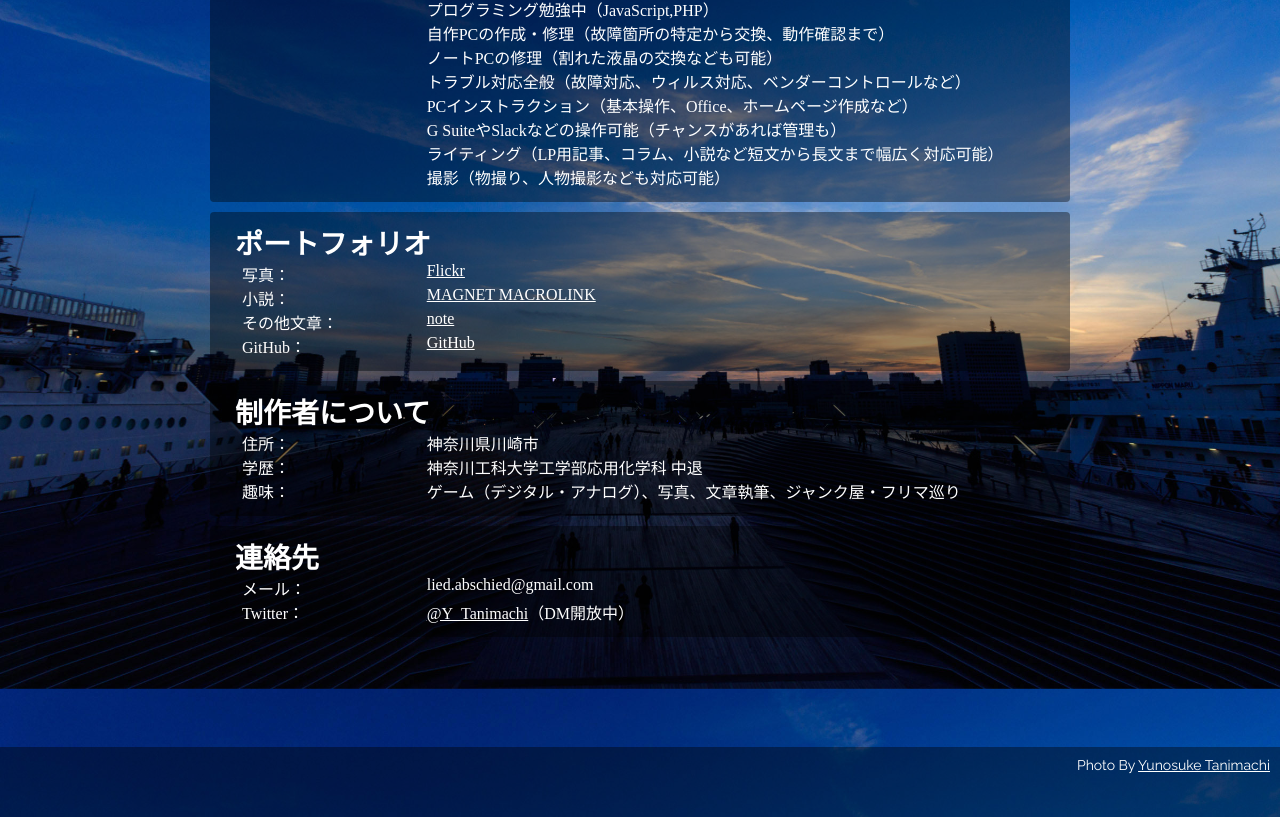
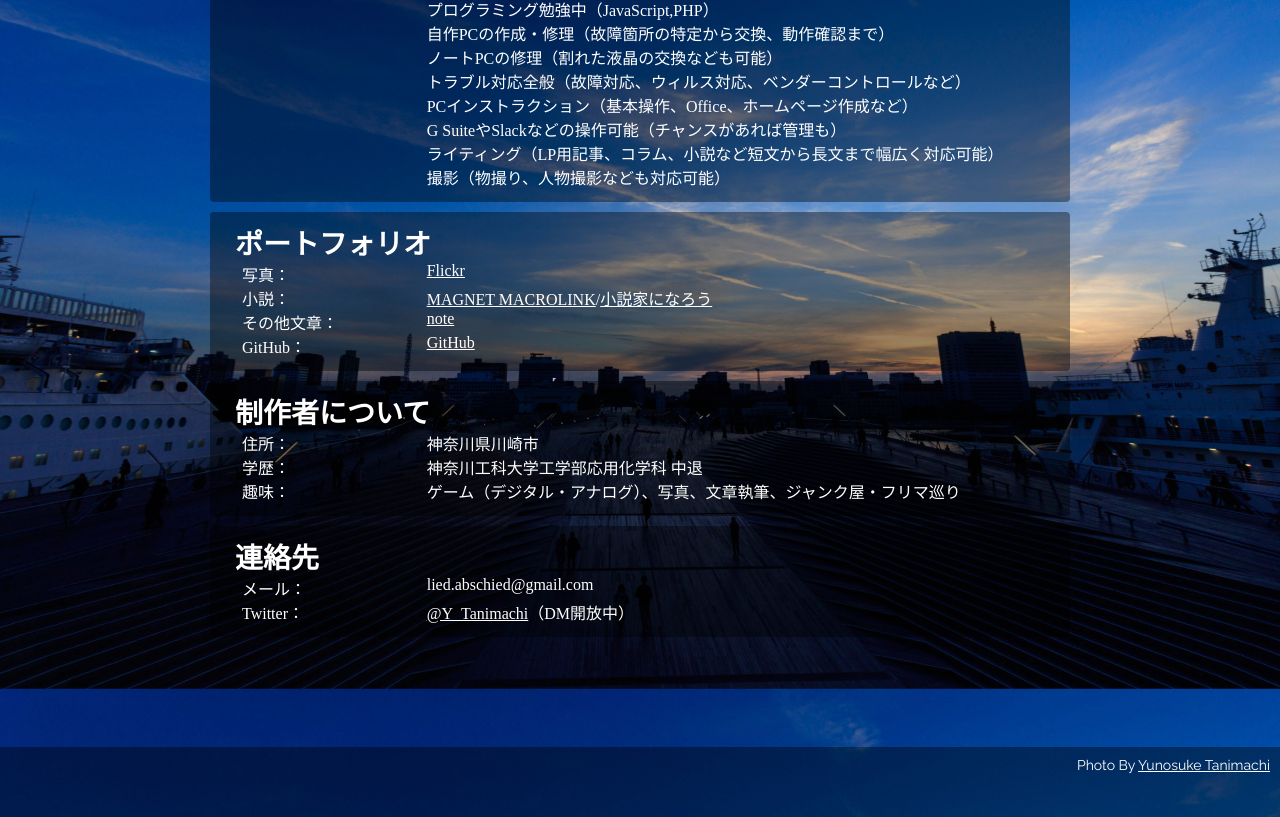
Before and after one commit to Y-Tanimachi/Portfolio_v1, a plain HTML site: page index.html in a window 1280 px wide. Shown: the part 1018-1835 px from the top of the page. Drawn offline with nearby package versions, Linux system fonts and the light colour scheme.

Commit message:
add narou

```diff
--- a/index.html
+++ b/index.html
@@ -122,7 +122,7 @@
                     <dt>写真：</dt>
                     <dd> <a href="https://www.flickr.com/people/y_tanimachi/" target="_blank" rel="noopener">Flickr</a></dd>
                     <dt>小説：</dt>
-                    <dd><a href="https://www.magnet-novels.com/novels/60129" target="_blank" rel="noopener">MAGNET MACROLINK</a></dd>
+                    <dd><a href="https://www.magnet-novels.com/novels/60129" target="_blank" rel="noopener">MAGNET MACROLINK</a>/<a href="https://mypage.syosetu.com/1658198/" target="_blank" rel="noopener">小説家になろう</a></dd>
                     <dt>その他文章：</dt>
                     <dd><a href="https://note.mu/yunosuke_t" target="_blank" rel="noopener">note</a></dd>
                     <dt>GitHub：</dt>
```
